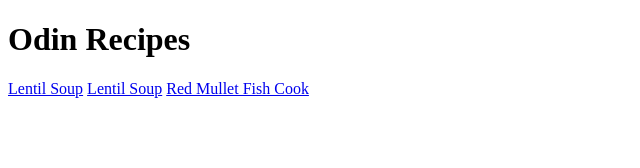
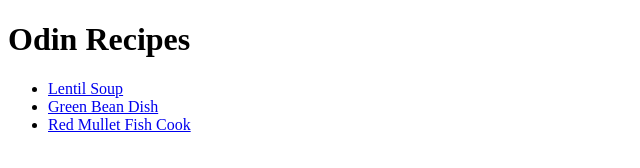
Before and after one commit to mkilickayadev/odin_recipes2, a plain HTML site: page index.html in a window 1280 px wide. Shown: the whole page, without its empty margins (0-640 px from the left). Drawn offline with Linux system fonts and the light colour scheme.

Commit message:
Fix typo with the links in Home page
 Changes to be committed:
	modified:   index.html

```diff
--- a/index.html
+++ b/index.html
@@ -7,9 +7,11 @@
 </head>
 <body>
     <h1>Odin Recipes</h1>
-    <a href="./recipes/lentil-soup.html">Lentil Soup</a>
-    <a href="./recipes/green-bean.html">Lentil Soup</a>
-    <a href="./recipes/red-mullet-fish.html">Red Mullet Fish Cook</a>
+    <ul>
+        <li><a href="./recipes/lentil-soup.html">Lentil Soup</a></li>
+        <li><a href="./recipes/green-bean.html">Green Bean Dish</a></li>
+        <li><a href="./recipes/red-mullet-fish.html">Red Mullet Fish Cook</a></li>
+    </ul>
 
 </body>
 </html>
```
